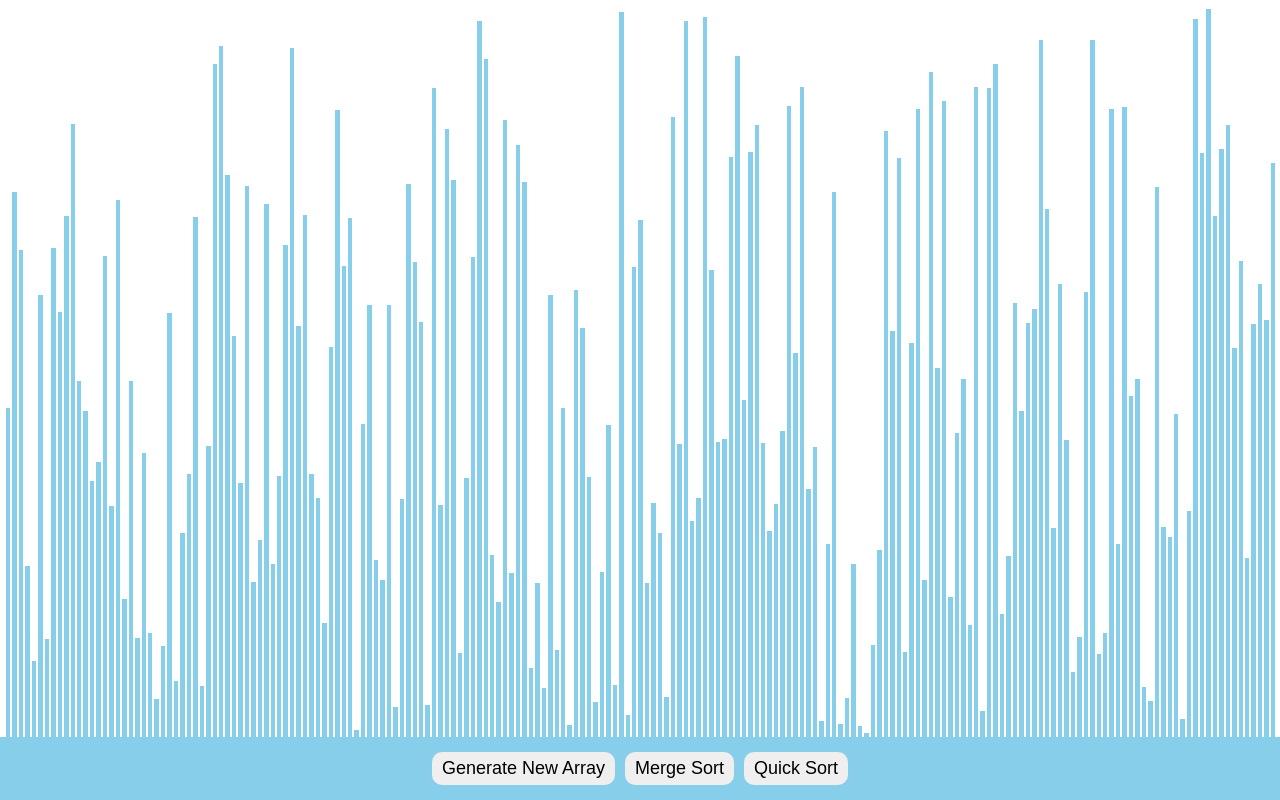
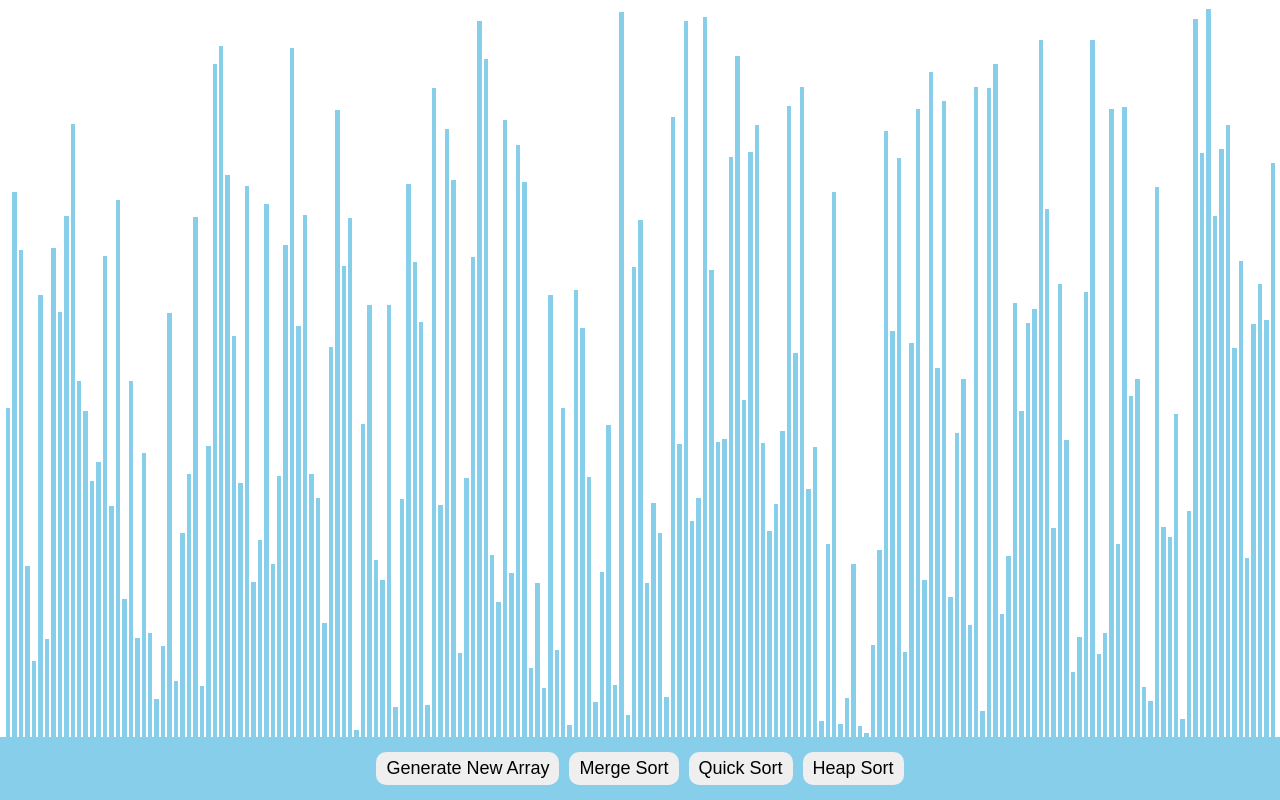
Before and after one commit to maahsnd/Sort-Visualizer, a React (Vite) app: page / in a window 1280 px wide. Built offline with nearby package versions, Linux system fonts and the light colour scheme.

Commit message:
Add heap sort button

```diff
--- a/src/components/sort_dashboard/SortDash.jsx
+++ b/src/components/sort_dashboard/SortDash.jsx
@@ -1,16 +1,19 @@
 import styles from './sortDash.module.css';
 
-function SortDash({ newArr, mergeSort, quickSort }) {
+function SortDash({ newArr, mergeSort, quickSort, heapSort }) {
   return (
     <div className={styles.dashContainer}>
       <button className={styles.newArray} onClick={() => newArr()}>
         Generate New Array
       </button>
-      <button className={styles.mergeSort} onClick={() => mergeSort()}>
+      <button  onClick={() => mergeSort()}>
         Merge Sort
       </button>
-      <button className={styles.mergeSort} onClick={() => quickSort()}>
+      <button  onClick={() => quickSort()}>
         Quick Sort
+      </button>
+      <button  onClick={() => heapSort()}>
+        Heap Sort
       </button>
     </div>
   );
```
